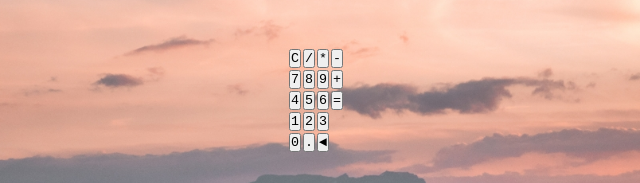
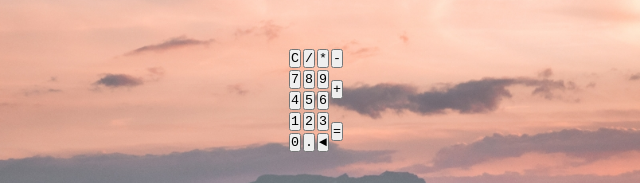
Before and after one commit to AlexJr22/calculator, a plain HTML site: page calculator/calculator.html in a window 1280 px wide. Shown: the part 300-483 px from the top of the page, 324-964 px from the left. Drawn offline with Linux system fonts and the light colour scheme.

Commit message:
increasing the space of two buttons

```diff
--- a/calculator/calculator.html
+++ b/calculator/calculator.html
@@ -23,18 +23,18 @@
         <td><button>7</button></td>
         <td><button>8</button></td>
         <td><button>9</button></td>
-        <td><button>+</button></td>
+        <td rowspan="2"><button>+</button></td>
       </tr>
       <tr>
         <td><button>4</button></td>
         <td><button>5</button></td>
         <td><button>6</button></td>
-        <td><button>=</button></td>
       </tr>
       <tr>
         <td><button>1</button></td>
         <td><button>2</button></td>
         <td><button>3</button></td>
+        <td rowspan="2"><button>=</button></td>
       </tr>
       <tr>
         <td><button>0</button></td>
```
